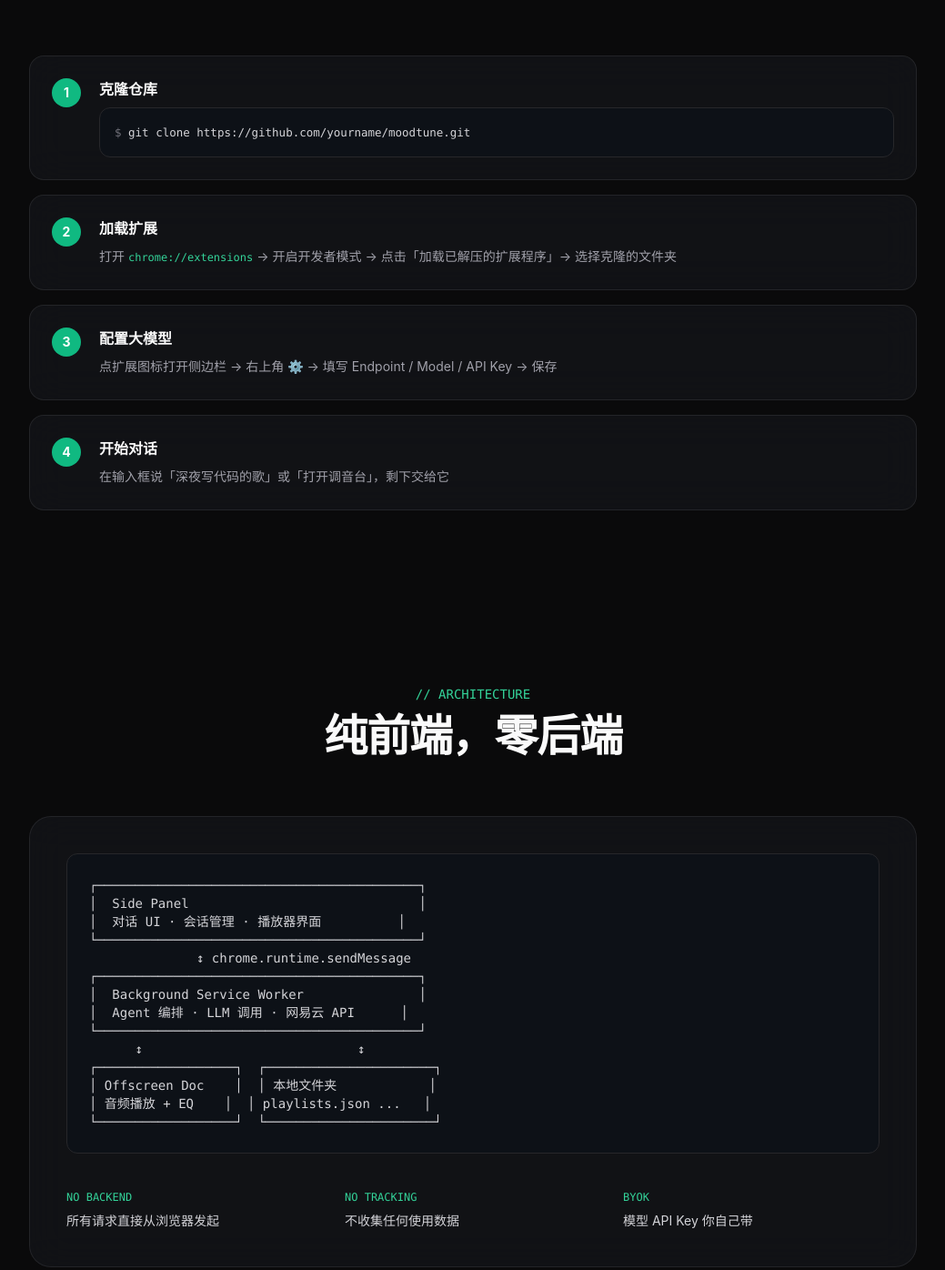
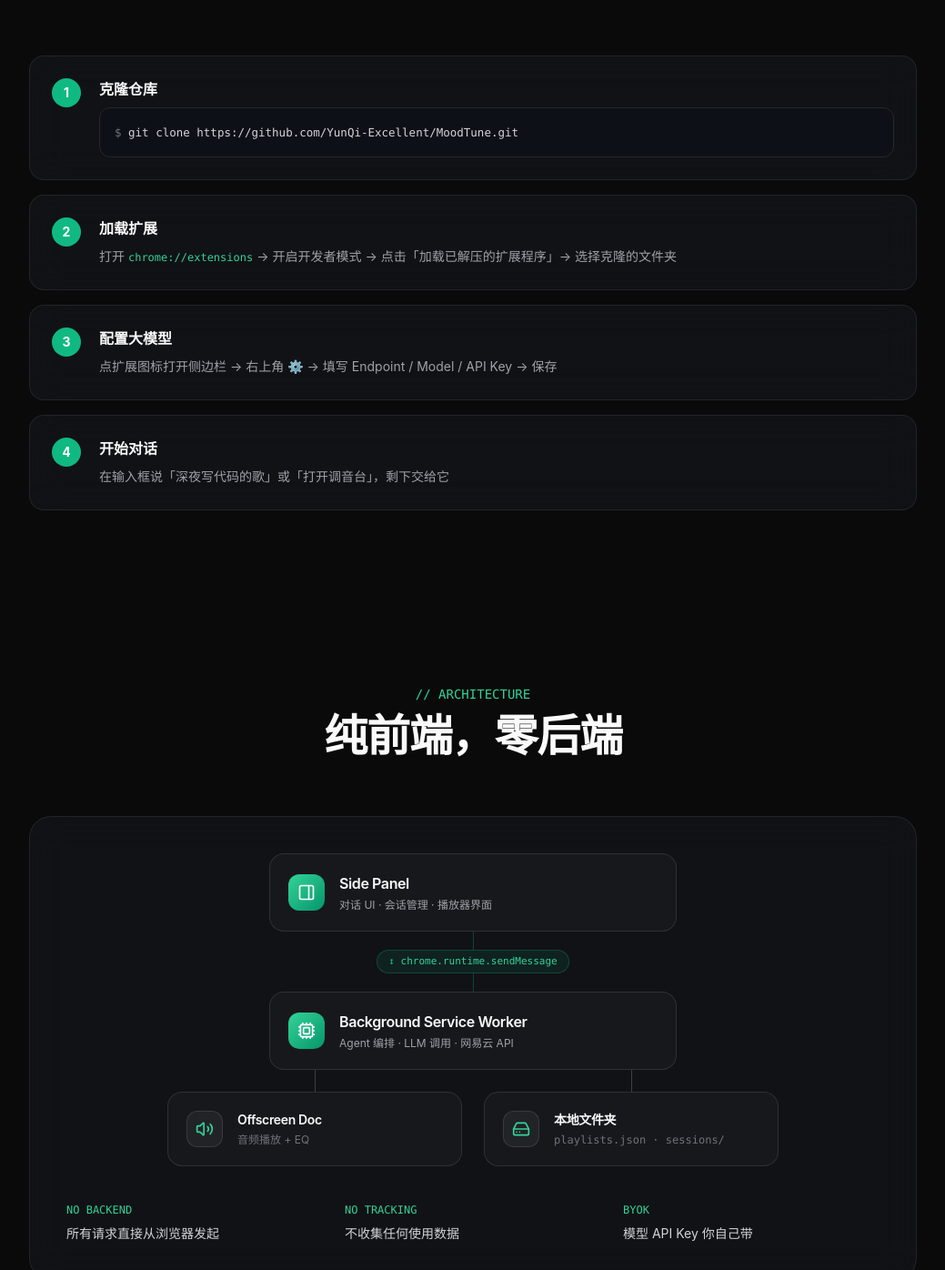
Before and after one commit to YunQi-Excellent/MoodTune, a browser extension: page docs/index.html in a window 1280 px wide. Shown: the part 2561-3957 px from the top of the page at 91% size, without its empty margins (120-1159 px from the left). Drawn offline with nearby package versions, Linux system fonts and the light colour scheme.

Commit message:
docs: 修复 index.html 中链接不可访问及 README.md 内容更新

```diff
--- a/docs/index.html
+++ b/docs/index.html
@@ -122,7 +122,7 @@ tailwind.config = {
       <a href="#install" class="hover:text-white transition-colors">安装</a>
       <a href="#architecture" class="hover:text-white transition-colors">架构</a>
     </div>
-    <a href="https://github.com/yourname/moodtune" target="_blank"
+    <a href="https://github.com/YunQi-Excellent/MoodTune" target="_blank"
        class="flex items-center gap-2 px-4 py-2 bg-white text-ink-900 font-semibold rounded-full hover:bg-brand-400 transition-all text-sm">
       <svg class="w-4 h-4" viewBox="0 0 24 24" fill="currentColor">
         <path d="M12 0c-6.626 0-12 5.373-12 12 0 5.302 3.438 9.8 8.207 11.387.599.111.793-.261.793-.577v-2.234c-3.338.726-4.033-1.416-4.033-1.416-.546-1.387-1.333-1.756-1.333-1.756-1.089-.745.083-.729.083-.729 1.205.084 1.839 1.237 1.839 1.237 1.07 1.834 2.807 1.304 3.492.997.107-.775.418-1.305.762-1.604-2.665-.305-5.467-1.334-5.467-5.931 0-1.311.469-2.381 1.236-3.221-.124-.303-.535-1.524.117-3.176 0 0 1.008-.322 3.301 1.23.957-.266 1.983-.399 3.003-.404 1.02.005 2.047.138 3.006.404 2.291-1.552 3.297-1.23 3.297-1.23.653 1.653.242 2.874.118 3.176.77.84 1.235 1.911 1.235 3.221 0 4.609-2.807 5.624-5.479 5.921.43.372.823 1.102.823 2.222v3.293c0 .319.192.694.801.576 4.765-1.589 8.199-6.086 8.199-11.386 0-6.627-5.373-12-12-12z"/>
@@ -157,7 +157,7 @@ tailwind.config = {
           <i data-lucide="download" class="w-4 h-4"></i>
           快速开始
         </a>
-        <a href="https://github.com/yourname/moodtune" target="_blank"
+        <a href="https://github.com/YunQi-Excellent/MoodTune" target="_blank"
            class="px-6 py-3.5 glass hover:bg-white/10 text-white font-semibold rounded-full transition-all flex items-center gap-2">
           <i data-lucide="github" class="w-4 h-4"></i>
           查看源码
@@ -348,7 +348,7 @@ tailwind.config = {
         <div class="flex-1">
           <div class="font-bold mb-2">克隆仓库</div>
           <div class="code-window p-4 text-zinc-300">
-            <span class="text-zinc-500">$</span> git clone https://github.com/yourname/moodtune.git
+            <span class="text-zinc-500">$</span> git clone https://github.com/YunQi-Excellent/MoodTune.git
           </div>
         </div>
       </div>
@@ -393,20 +393,66 @@ tailwind.config = {
     </div>
 
     <div class="glass rounded-3xl p-8 md:p-10">
-      <div class="code-window p-6 text-sm text-zinc-300 overflow-x-auto whitespace-pre">┌──────────────────────────────────────────┐
-│  Side Panel                              │
-│  对话 UI · 会话管理 · 播放器界面          │
-└──────────────────────────────────────────┘
-              ↕ chrome.runtime.sendMessage
-┌──────────────────────────────────────────┐
-│  Background Service Worker               │
-│  Agent 编排 · LLM 调用 · 网易云 API      │
-└──────────────────────────────────────────┘
-      ↕                            ↕
-┌──────────────────┐  ┌──────────────────────┐
-│ Offscreen Doc    │  │ 本地文件夹            │
-│ 音频播放 + EQ    │  │ playlists.json ...   │
-└──────────────────┘  └──────────────────────┘</div>
+      <div class="flex flex-col items-center">
+        <!-- Side Panel -->
+        <div class="w-full max-w-md rounded-2xl border border-white/10 bg-white/[0.03] p-5 flex items-center gap-4 hover:border-brand-500/40 transition-colors">
+          <div class="w-10 h-10 rounded-xl bg-gradient-to-br from-brand-400 to-brand-600 flex items-center justify-center shrink-0">
+            <i data-lucide="panel-right" class="w-5 h-5 text-white"></i>
+          </div>
+          <div>
+            <div class="font-semibold tracking-tight">Side Panel</div>
+            <div class="text-xs text-zinc-400 mt-1">对话 UI · 会话管理 · 播放器界面</div>
+          </div>
+        </div>
+
+        <!-- 连接：sendMessage -->
+        <div class="flex flex-col items-center">
+          <div class="w-px h-5 bg-brand-500/30"></div>
+          <div class="font-mono text-[11px] text-brand-400 bg-brand-500/10 border border-brand-500/25 rounded-full px-3 py-1">
+            <span class="text-brand-500">↕</span> chrome.runtime.sendMessage
+          </div>
+          <div class="w-px h-5 bg-brand-500/30"></div>
+        </div>
+
+        <!-- Background Service Worker -->
+        <div class="w-full max-w-md rounded-2xl border border-white/10 bg-white/[0.03] p-5 flex items-center gap-4 hover:border-brand-500/40 transition-colors">
+          <div class="w-10 h-10 rounded-xl bg-gradient-to-br from-brand-400 to-brand-600 flex items-center justify-center shrink-0">
+            <i data-lucide="cpu" class="w-5 h-5 text-white"></i>
+          </div>
+          <div>
+            <div class="font-semibold tracking-tight">Background Service Worker</div>
+            <div class="text-xs text-zinc-400 mt-1">Agent 编排 · LLM 调用 · 网易云 API</div>
+          </div>
+        </div>
+
+        <!-- 分叉连接 -->
+        <div class="grid md:grid-cols-2 gap-6 w-full max-w-2xl">
+          <div class="flex flex-col items-center">
+            <div class="w-px h-6 bg-zinc-700"></div>
+            <div class="w-full rounded-2xl border border-white/10 bg-white/[0.03] p-5 flex items-center gap-4 hover:border-brand-500/40 transition-colors">
+              <div class="w-10 h-10 rounded-xl bg-white/5 border border-white/10 flex items-center justify-center shrink-0">
+                <i data-lucide="volume-2" class="w-5 h-5 text-brand-400"></i>
+              </div>
+              <div>
+                <div class="font-semibold text-sm tracking-tight">Offscreen Doc</div>
+                <div class="text-xs text-zinc-500 mt-1">音频播放 + EQ</div>
+              </div>
+            </div>
+          </div>
+          <div class="flex flex-col items-center">
+            <div class="w-px h-6 bg-zinc-700"></div>
+            <div class="w-full rounded-2xl border border-white/10 bg-white/[0.03] p-5 flex items-center gap-4 hover:border-brand-500/40 transition-colors">
+              <div class="w-10 h-10 rounded-xl bg-white/5 border border-white/10 flex items-center justify-center shrink-0">
+                <i data-lucide="hard-drive" class="w-5 h-5 text-brand-400"></i>
+              </div>
+              <div>
+                <div class="font-semibold text-sm tracking-tight">本地文件夹</div>
+                <div class="text-xs text-zinc-500 mt-1 font-mono">playlists.json · sessions/</div>
+              </div>
+            </div>
+          </div>
+        </div>
+      </div>
 
       <div class="grid md:grid-cols-3 gap-6 mt-10">
         <div>
@@ -435,7 +481,7 @@ tailwind.config = {
       如果你也厌倦了在搜索框里挤关键词，欢迎试试 MoodTune。
     </p>
     <div class="flex justify-center gap-3">
-      <a href="https://github.com/yourname/moodtune" target="_blank"
+      <a href="https://github.com/YunQi-Excellent/MoodTune" target="_blank"
          class="px-6 py-3.5 bg-brand-500 hover:bg-brand-400 text-white font-semibold rounded-full transition-all glow flex items-center gap-2">
         <i data-lucide="star" class="w-4 h-4"></i>
         Star on GitHub
@@ -455,8 +501,8 @@ tailwind.config = {
         <span>MoodTune · MIT License</span>
       </div>
       <div class="flex items-center gap-6">
-        <a href="https://github.com/yourname/moodtune" target="_blank" class="hover:text-white transition-colors">GitHub</a>
-        <a href="https://github.com/yourname/moodtune/issues" target="_blank" class="hover:text-white transition-colors">Issues</a>
+        <a href="https://github.com/YunQi-Excellent/MoodTune" target="_blank" class="hover:text-white transition-colors">GitHub</a>
+        <a href="https://github.com/YunQi-Excellent/MoodTune/issues" target="_blank" class="hover:text-white transition-colors">Issues</a>
         <span>Made with 💚</span>
       </div>
     </div>
```
Also changed, not shown: docs/README.md.
